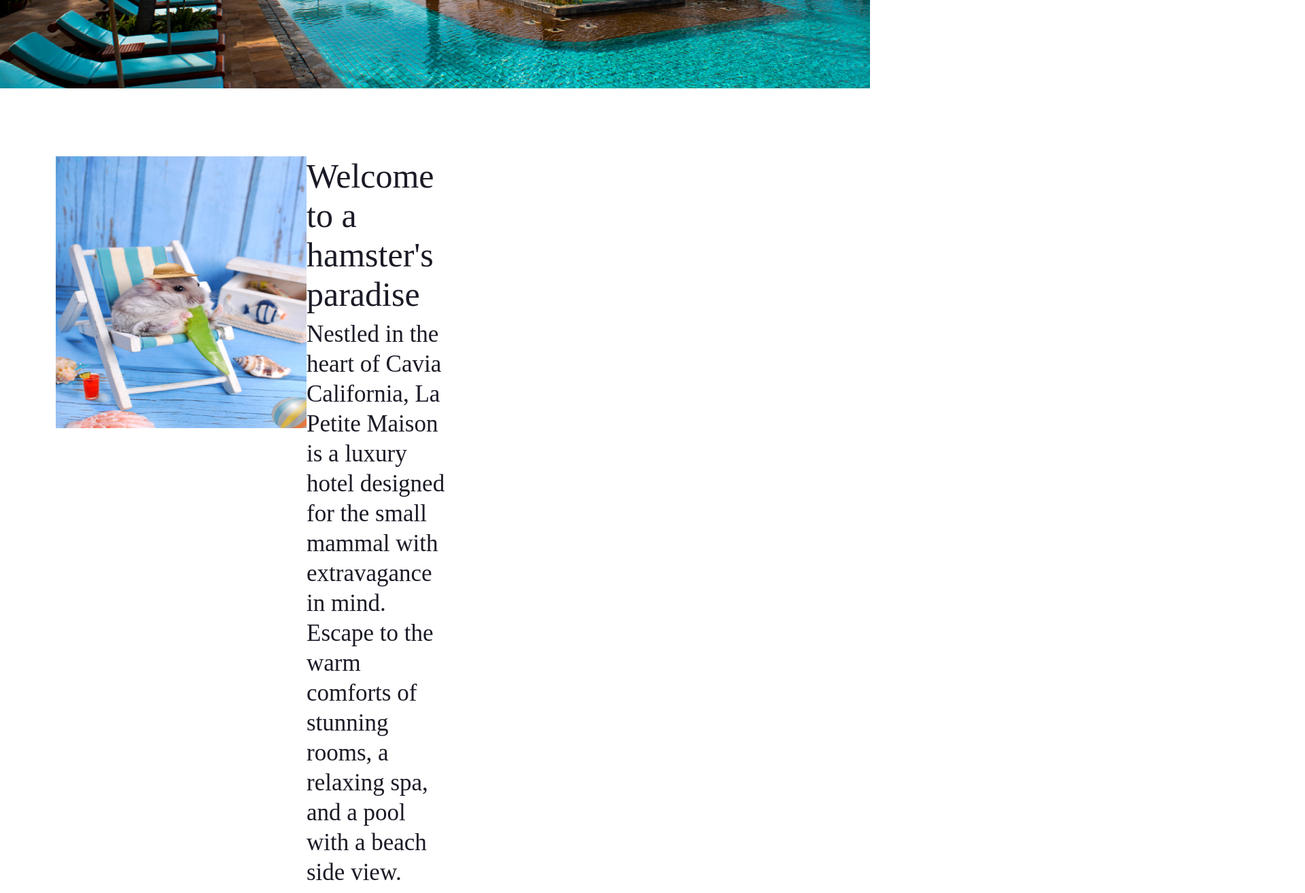
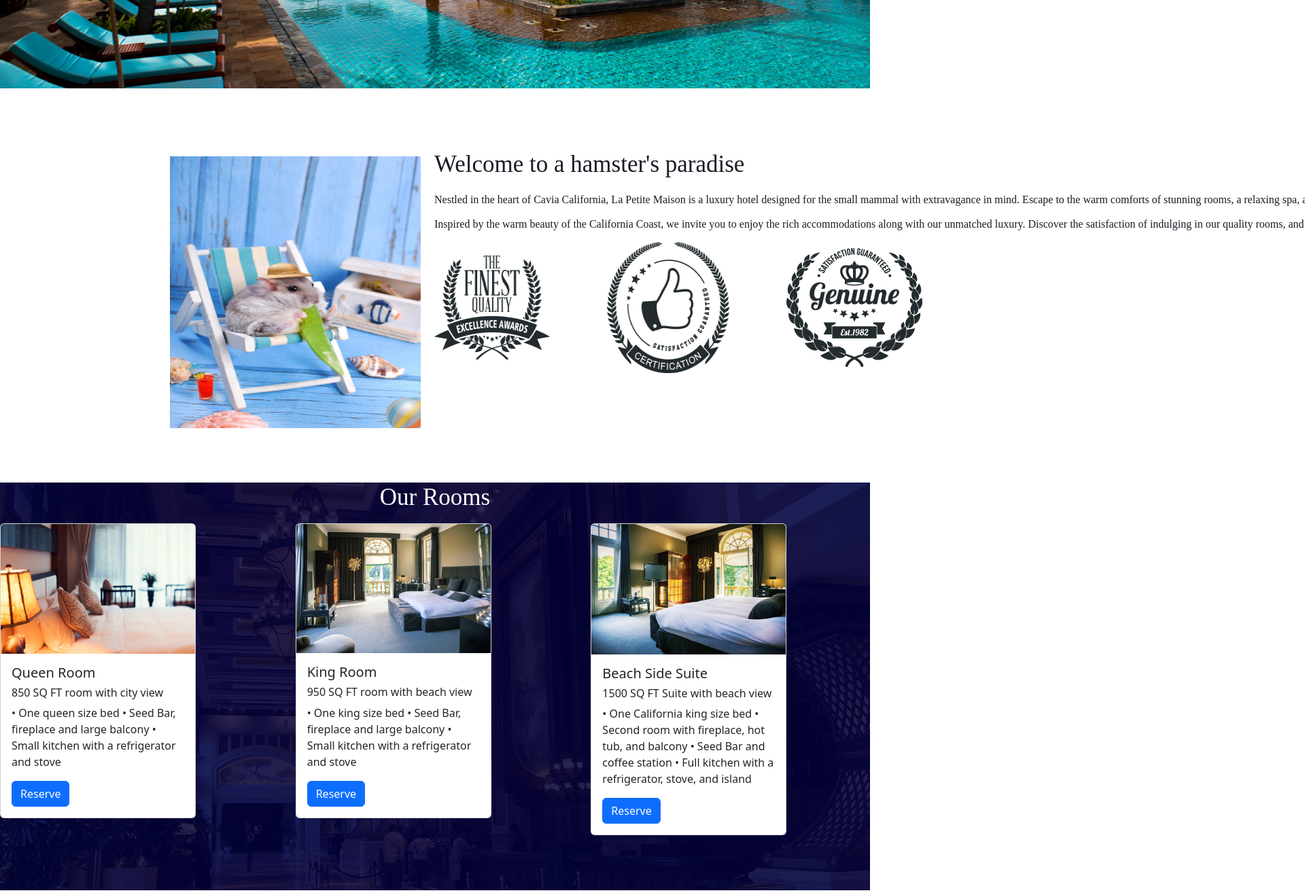
Before and after one commit to NotWhoops/VanHornC2, a plain HTML site: page index.html in a window 1280 px wide. Shown: the part 620-1934 px from the top of the page at 68% size, 1920 px wide, since content can reach past the window. Drawn offline with nearby package versions, Linux system fonts and the light colour scheme.

Commit message:
added cards

```diff
--- a/index.html
+++ b/index.html
@@ -76,16 +76,67 @@
                 <div class="col">
                     <img class="homeImage" src="./assets/hamsterhomejpg.jpg" alt="hamster in a chair">
                 </div>
-                <div class="col homeAlign homeWidth">
-                    <h4 class="homeText2">Welcome to a hamster's paradise</h4>
-                    <div class="homeText3">
+                <div class="col">
+                    <header class="homeText2 homeAlign">Welcome to a hamster's paradise</header>
+                    <div class="col homeAlign2 homeWidth homeText3">
                         <p>Nestled in the heart of Cavia California, La Petite Maison is a luxury hotel designed for the
                             small mammal with extravagance in mind. Escape to the warm comforts of stunning rooms, a
                             relaxing spa, and a pool with a beach side view.</p>
-
                         <p>Inspired by the warm beauty of the California Coast, we invite you to enjoy
                             the rich accommodations along with our unmatched luxury. Discover the satisfaction of
                             indulging in our quality rooms, and thank you for choosing La Petite Maison.</p>
+                        <div class="col">
+                            <img class="space1 space2" src="./assets/awardfinest.png" alt="fines quality award">
+                            <img class="space1 space3" src="./assets/awardsatisfaction.png"
+                                alt="satisfaction guaranteed certification">
+                            <img class="space1 space4" src="./assets/awardgenuine.png" alt="genuine award">
+                        </div>
+                    </div>
+                </div>
+            </div>
+        </div>
+    </div>
+    <div class="headerImage2">
+        <div class="row">
+            <div class="col">
+                <p class="roomSize">Our Rooms</p>
+            </div>
+        </div>
+        <div class="row d-flex">
+            <div class="col">
+                <div class="card" style="width: 18rem;">
+                    <img src="./assets/room1.jpg" class="card-img-top" alt="Queen Room">
+                    <div class="card-body">
+                        <h5 class="card-title">Queen Room</h5>
+                        <h6>850 SQ FT room with city view</h6>
+                        <p class="card-text">• One queen size bed • Seed Bar, fireplace and large balcony • Small
+                            kitchen with a refrigerator and stove</p>
+                        <a href="#" class="btn btn-primary">Reserve</a>
+                    </div>
+                </div>
+            </div>
+            <div class="col">
+                <div class="card" style="width: 18rem;">
+                    <img src="./assets/room2.jpg" class="card-img-top" alt="King Room">
+                    <div class="card-body">
+                        <h5 class="card-title">King Room</h5>
+                        <h6>950 SQ FT room with beach view</h6>
+                        <p class="card-text">• One king size bed • Seed Bar, fireplace and large balcony • Small
+                            kitchen with a refrigerator and stove</p>
+                        <a href="#" class="btn btn-primary">Reserve</a>
+                    </div>
+                </div>
+            </div>
+            <div class="col">
+                <div class="card" style="width: 18rem;">
+                    <img src="./assets/room3.jpg" class="card-img-top" alt="Beach Side Suite">
+                    <div class="card-body">
+                        <h5 class="card-title">Beach Side Suite</h5>
+                        <h6>1500 SQ FT Suite with beach view</h6>
+                        <p class="card-text">• One California king size bed • Second room with fireplace, hot
+                            tub, and balcony • Seed Bar and coffee station • Full kitchen with a refrigerator,
+                            stove, and island</p>
+                        <a href="#" class="btn btn-primary">Reserve</a>
                     </div>
                 </div>
             </div>
--- a/styles/styles.css
+++ b/styles/styles.css
@@ -48,7 +48,6 @@
     padding-top: 30px;
     height: 35px;
     border: 2px solid #E5FEFF;
-    opacity: 1;
 }
 
 .wordBar {
@@ -67,29 +66,24 @@
     text-align: center;
     font: normal normal normal 45px/57px Dosis;
     color: #E5FEFF;
-    opacity: 1;
 }
 
 .textImage2 {
     text-align: center;
     font: normal normal normal 16px/20px Source Sans Pro;
     color: #E5FEFF;
-    opacity: 1;
 }
 
 .textBox1 {
     padding-top: 65px;
-    top: 253px;
-    left: 488px;
     width: 945px;
     height: 232px;
     background: #000324 0% 0% no-repeat padding-box;
-    opacity: 0.8;
 }
 
 .sizeBox1 {
-    padding-left: 450px;
-    padding-top: 222px;
+    padding-left: 545px;
+    padding-top: 210px;
 }
 
 .homeImage {
@@ -100,24 +94,79 @@
 
 .homeText {
     display: flex;
+    padding-left: 180px;
 }
 
 .homeAlign {
     padding-right: 540px;
-    padding-top: 100px;
+    padding-left: 20px;
+    padding-top: 90px;
 }
 
+.homeAlign2 {
+    padding-left: 20px;
+    padding-top: 20px;
+}
+
+
 .homeText2 {
-    font: normal normal normal 50px Dosis;
+    font: normal normal normal 35px/44px Dosis;
     color: #1A1B26;
-    opacity: 1;
 }
 
 .homeText3 {
+    font: normal normal normal 16px/20px Source Sans Pro;
+    color: #1A1B26;
+}
+
+.homeWidth {
+    width: 2150px;
+}
+
+.space1 {
+    display: inline-flex;
+}
+
+.space2 {
+    width: 250px;
+    height: 153px;
+    padding-right: 80px;
+}
+
+.space3 {
+    width: 260px;
+    height: 193px;
+    padding-right: 80px;
+}
+
+.space4 {
+    width: 200px;
+    height: 175px;
+}
+
+.headerImage2 {
+    background-image: url(../assets/bg2.jpg);
+    background-size: cover;
+    background-position: center;
+    background-repeat: no-repeat;
+    height: 600px;
+    margin-top: 80px;
+}
+
+.roomSize {
+    text-align: center;
     font: normal normal normal 35px/44px Dosis;
-    color: #1A1B26;
-    opacity: 1;
+    color: #FFFFFF;
 }
-.homeWidth {
-    width: 600px;
+
+.roomAlign1 {
+    margin-top: 50px;
 }
+
+.roomPad1 {
+    margin-left: 600px;
+}
+
+.roomPad2 {
+    margin-right: 200px;
+}
```
